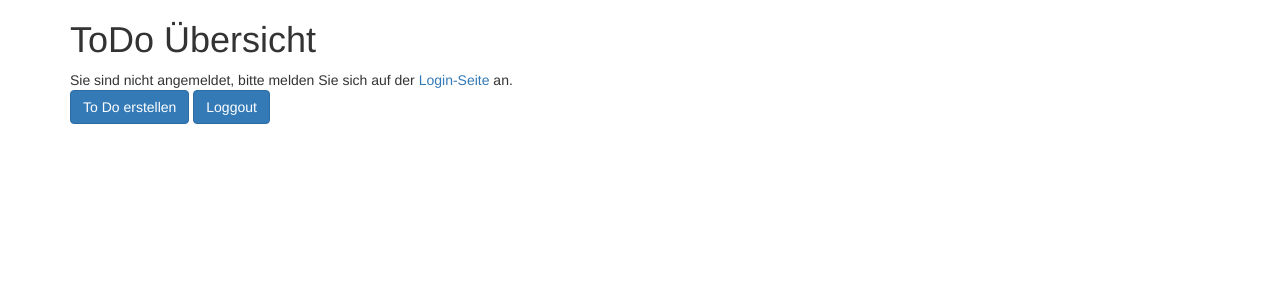
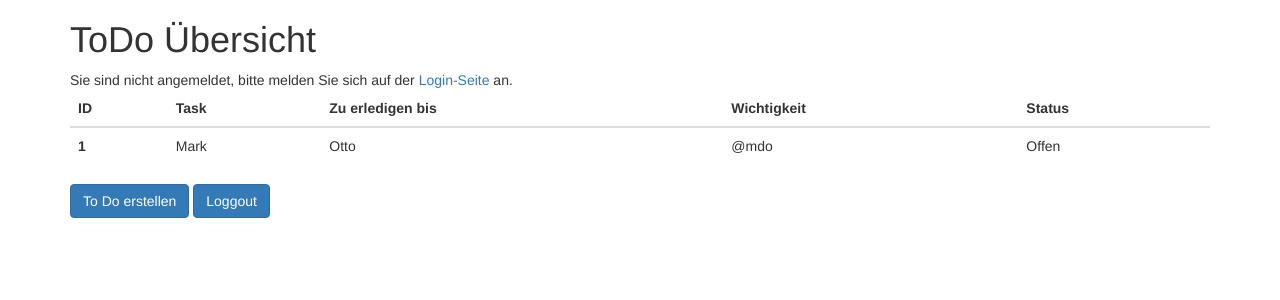
Before and after one commit to jimoh9324/M151ToDo, a PHP site: page /todo.php in a window 1280 px wide. Shown: the top 300 px of the page. Run offline with PHP 8.4, Linux system fonts and the light colour scheme; some libraries are stand-ins or nearby versions.

Commit message:
Bootstrap Tabelle eingefügt

```diff
--- a/createtodo.php
+++ b/createtodo.php
@@ -203,8 +203,8 @@
 
 
 
-            <!-- jQuery (necessary for Bootstrap's JavaScript plugins) -->
-            <script src="https://ajax.googleapis.com/ajax/libs/jquery/1.11.3/jquery.min.js"></script>
+    <!-- jQuery (necessary for Bootstrap's JavaScript plugins) -->
+    <script src="https://ajax.googleapis.com/ajax/libs/jquery/1.11.3/jquery.min.js"></script>
     <!-- Include all compiled plugins (below), or include individual files as needed -->
     <script src="https://maxcdn.bootstrapcdn.com/bootstrap/3.3.5/js/bootstrap.min.js"></script>
 </body>
--- a/todo.php
+++ b/todo.php
@@ -68,6 +68,29 @@
             }
         ?>
 
+        <!-- Tabelle für die ToDos -->
+        <table class="table">
+            <thead>
+                <tr>
+                <th scope="col">ID</th>
+                <th scope="col">Task</th>
+                <th scope="col">Zu erledigen bis</th>
+                <th scope="col">Wichtigkeit</th>
+                <th scope="col">Status</th>
+                </tr>
+            </thead>
+
+            <tbody>
+                <tr>
+                <th scope="row">1</th>
+                <td>Mark</td>
+                <td>Otto</td>
+                <td>@mdo</td>
+                <td>Offen</td>
+                </tr>
+            </tbody>
+        </table>
+
         <a class="btn btn-primary" href="createtodo.php" role="button">To Do erstellen</a>
         <a class="btn btn-primary" href="loggout.php" role="button">Loggout</a>
 
```
Lines whose indentation alone changed are shown as unchanged.
